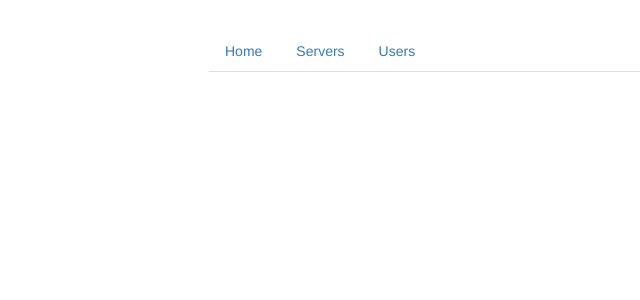
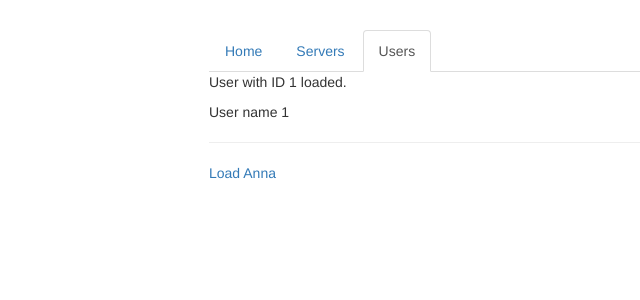
Before and after one commit to CodeNameNinja/AngularRoutes, an Angular app: page /users/1/1 in a window 1280 px wide. Before the commit this address led to /. Shown: the top 300 px of the page, without its empty margins (56-696 px from the left). Built offline with nearby package versions, Linux system fonts and the light colour scheme.

Commit message:
Fetching Route parameters reactively

```diff
--- a/src/app/app.module.ts
+++ b/src/app/app.module.ts
@@ -16,6 +16,7 @@
 const appRoutes: Routes = [
   { path: '', component: HomeComponent  },
   { path: 'users', component: UsersComponent  },
+  { path: 'users/:id/:name', component: UserComponent  },
   { path: 'servers', component: ServersComponent },
 
 ];
--- a/src/app/users/user/user.component.html
+++ b/src/app/users/user/user.component.html
@@ -1,2 +1,4 @@
-<p>User with ID _ID_ loaded.</p>
-<p>User name is _NAME_</p>
+<p>User with ID {{user.id}} loaded.</p>
+<p>User name {{user.name}}</p>
+<hr>
+<a [routerLink]="['/users',10,'Anna']">Load Anna</a>
--- a/src/app/users/user/user.component.ts
+++ b/src/app/users/user/user.component.ts
@@ -1,4 +1,6 @@
 import { Component, OnInit } from '@angular/core';
+import { ActivatedRoute, Params } from '@angular/router';
+
 
 @Component({
   selector: 'app-user',
@@ -8,9 +10,20 @@
 export class UserComponent implements OnInit {
   user: {id: number, name: string};
 
-  constructor() { }
+  constructor(private route: ActivatedRoute) { }
 
   ngOnInit() {
+    this.user = {
+      id: this.route.snapshot.params['id'],
+      name: this.route.snapshot.params['name']
+    };
+    this.route.params
+    .subscribe(
+      (params: Params) => {
+        this.user.id = params['id'];
+        this.user.name = params['name'];
+    });
   }
 
+
 }
```
